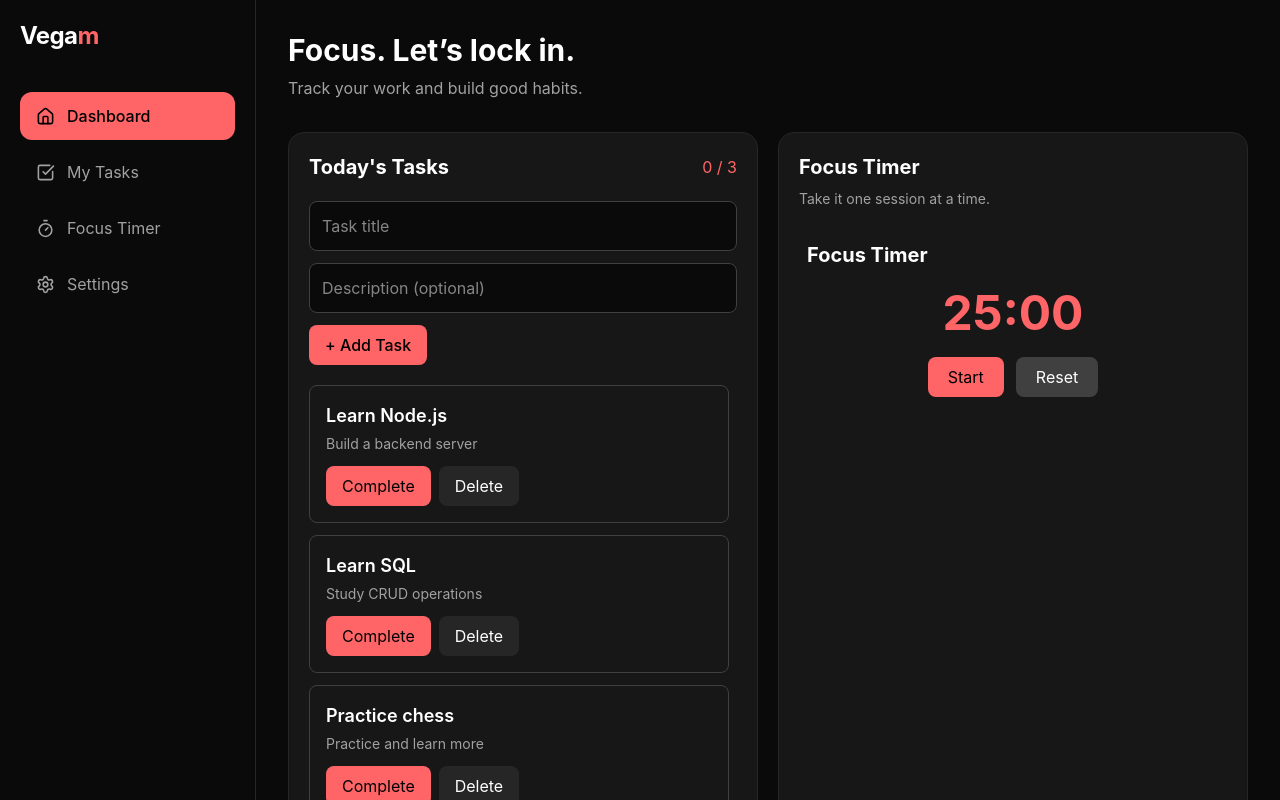
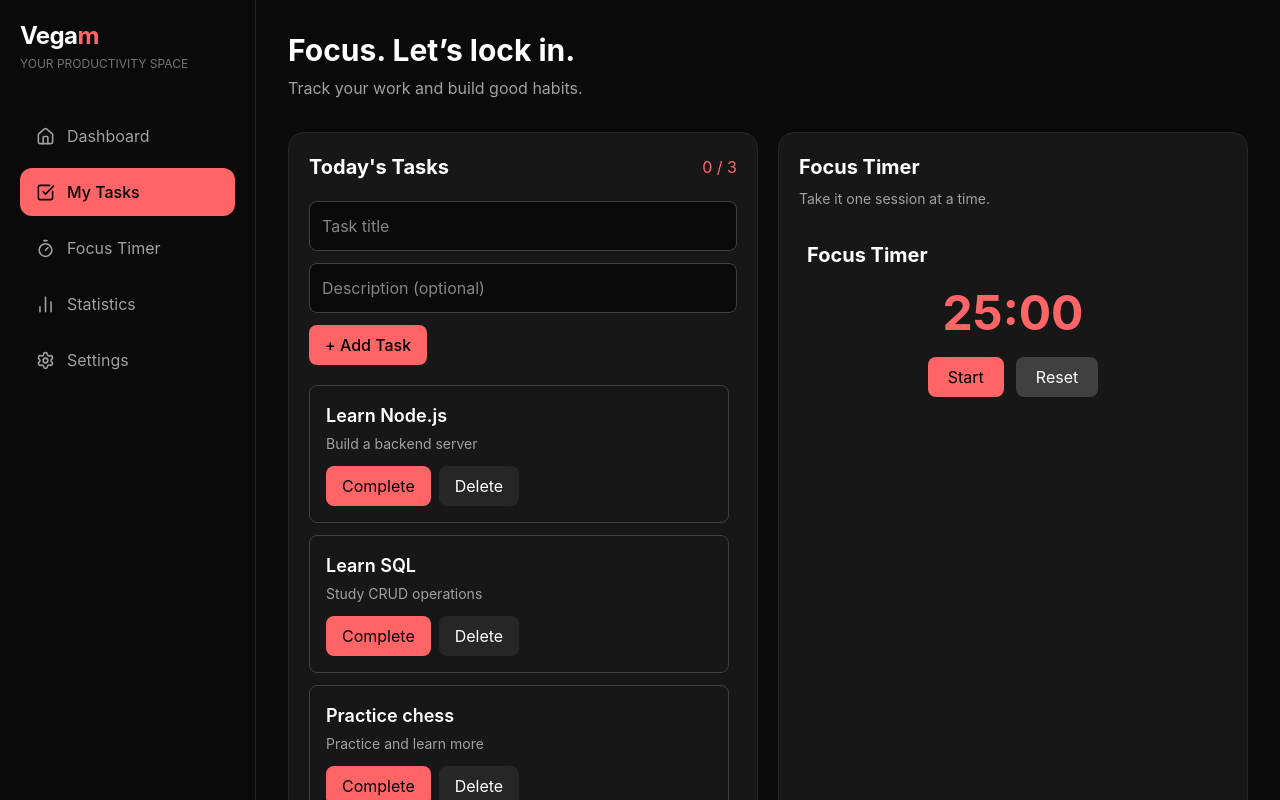
Before and after one commit to Sooraj44882/vegam, a React (Vite) app: page /tasks in a window 1280 px wide. Shown: the top 800 px of the page. Built offline with nearby package versions, Linux system fonts and the light colour scheme.

Commit message:
added sidebar component

```diff
--- a/src/App.jsx
+++ b/src/App.jsx
@@ -1,8 +1,8 @@
 import Task from "./Components/Task";
 import { useState } from "react";
 import Timer from "./Components/Timer";
-
-import { House, CheckSquare, Timer as TimerIcon, Settings } from "lucide-react";
+import Sidebar from "./Components/Sidebar";
+import { BrowserRouter } from "react-router-dom";
 
 function App() {
   const [tasks, setTasks] = useState([
@@ -57,50 +57,13 @@ function App() {
   }
 
   function deleteTask(id) {
-  setTasks(tasks.filter((task) => task.id !== id));
-}
+    setTasks(tasks.filter((task) => task.id !== id));
+  }
 
   return (
+    <BrowserRouter>
     <div className="min-h-screen bg-neutral-950 text-white md:flex">
-      <aside className="flex flex-col border-b border-neutral-800 bg-neutral-950 p-5 md:min-h-screen md:w-64 md:border-b-0 md:border-r">
-        <h1 className="text-2xl font-bold tracking-tight">
-          Vega<span className="text-red-400">m</span>
-        </h1>
-
-        <nav className="mt-10 space-y-2">
-          <a
-            href="#dashboard"
-            className="flex items-center gap-3 rounded-xl bg-red-400 px-4 py-3 font-medium text-black"
-          >
-            <House size={19} />
-            Dashboard
-          </a>
-
-          <a
-            href="#tasks"
-            className="flex items-center gap-3 rounded-xl px-4 py-3 text-neutral-400 transition hover:bg-neutral-800 hover:text-white"
-          >
-            <CheckSquare size={19} />
-            My Tasks
-          </a>
-
-          <a
-            href="#focus-timer"
-            className="flex items-center gap-3 rounded-xl px-4 py-3 text-neutral-400 transition hover:bg-neutral-800 hover:text-white"
-          >
-            <TimerIcon size={19} />
-            Focus Timer
-          </a>
-
-          <a
-            href="#settings"
-            className="flex items-center gap-3 rounded-xl px-4 py-3 text-neutral-400 transition hover:bg-neutral-800 hover:text-white"
-          >
-            <Settings size={19} />
-            Settings
-          </a>
-        </nav>
-      </aside>
+      <Sidebar/>
 
       <main id="dashboard" className="min-w-0 flex-1 p-5 md:p-8">
         <h2 className="text-3xl font-bold">Focus. Let’s lock in.</h2>
@@ -159,7 +122,9 @@ function App() {
                   description={task.description}
                   completed={task.completed}
                   onComplete={() => check(task.id)}
-                  onDelete={()=>{deleteTask(task.id)}}
+                  onDelete={() => {
+                    deleteTask(task.id);
+                  }}
                 />
               ))}
             </div>
@@ -203,6 +168,7 @@ function App() {
         </div>
       </main>
     </div>
+    </BrowserRouter>
   );
 }
 
--- a/src/Components/Sidebar.jsx
+++ b/src/Components/Sidebar.jsx
@@ -0,0 +1,56 @@
+import { NavLink } from "react-router-dom";
+import {
+  House,
+  CheckSquare,
+  Timer as TimerIcon,
+  ChartNoAxesColumn,
+  Settings,
+} from "lucide-react";
+
+function Sidebar() {
+  const linkStyle = ({ isActive }) =>
+    `flex items-center gap-3 rounded-xl px-4 py-3 transition ${
+      isActive
+        ? "bg-red-400 font-medium text-black"
+        : "text-neutral-400 hover:bg-neutral-800 hover:text-white"
+    }`;
+
+  return (
+    <aside className="flex flex-col border-b border-neutral-800 bg-neutral-950 p-5 md:min-h-screen md:w-64 md:border-b-0 md:border-r">
+      <h1 className="text-2xl font-bold tracking-tight">
+        Vega<span className="text-red-400">m</span>
+      </h1>
+
+      <p className="mt-1 text-xs text-neutral-500">YOUR PRODUCTIVITY SPACE</p>
+
+      <nav className="mt-10 space-y-2">
+        <NavLink to="/" end className={linkStyle}>
+          <House size={19} />
+          Dashboard
+        </NavLink>
+
+        <NavLink to="/tasks" className={linkStyle}>
+          <CheckSquare size={19} />
+          My Tasks
+        </NavLink>
+
+        <NavLink to="/timer" className={linkStyle}>
+          <TimerIcon size={19} />
+          Focus Timer
+        </NavLink>
+
+        <NavLink to="/statistics" className={linkStyle}>
+          <ChartNoAxesColumn size={19} />
+          Statistics
+        </NavLink>
+
+        <NavLink to="/settings" className={linkStyle}>
+          <Settings size={19} />
+          Settings
+        </NavLink>
+      </nav>
+    </aside>
+  );
+}
+
+export default Sidebar;
```
